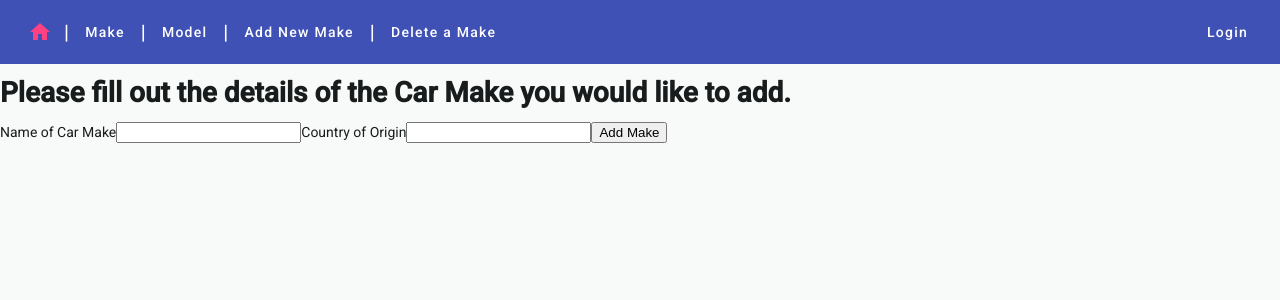
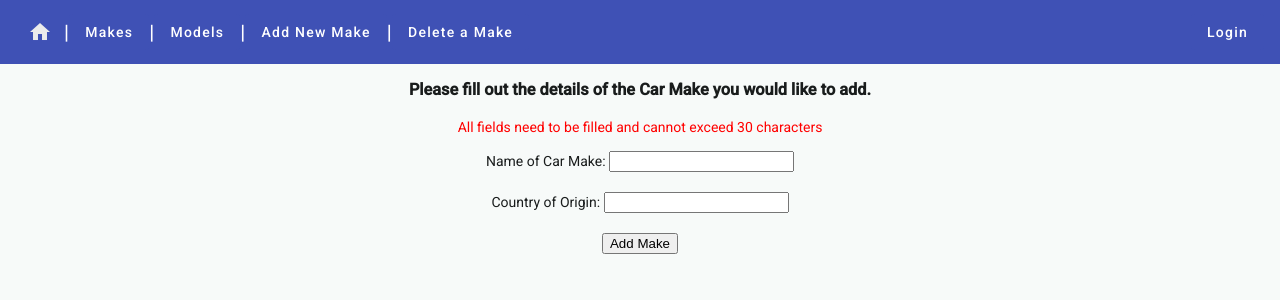
Before and after one commit to csun-jtabu/CarDatabase-SPA-WebApp, an Angular app: page /add-make in a window 1280 px wide. Shown: the top 300 px of the page. Built offline with nearby package versions, Linux system fonts and the light colour scheme; no server answers.

Commit message:
Added Delete Make function and Authorization for it. (only for admin)

```diff
--- a/src/app/admin-control/add-make/add-make.html
+++ b/src/app/admin-control/add-make/add-make.html
@@ -1,21 +1,32 @@
-<div>
-    <h1>Please fill out the details of the Car Make you would like to add.</h1>
-    <form [formGroup]="form" (ngSubmit)="onSubmit()">
-        <label>Name of Car Make</label>
-        <input type="text" formControlName="make">
+<div style="text-align: center;">
+    <h3>Please fill out the details of the Car Make you would like to add.</h3>
+    <p style="color: red;">All fields need to be filled and cannot exceed 30 characters</p>
 
-        <label>Country of Origin</label>
-        <input type="text" formControlName="origin">
-
-        <button type="submit">Add Make</button>
-    </form>
     @if (submitted)
     {
-      <p style="color: green;">Car make has been successfully added!</p>
+      <p style="color: green;"><b>Car make has been successfully added!</b></p>
     }
 
     @if (errorMessage)
     {
-      <p style="color: red;">{{ errorMessage }}</p>
+      <p style="color: red;"><b>{{ errorMessage }}</b></p>
     }
+
+    <form [formGroup]="form" (ngSubmit)="onSubmit()">
+        <div>
+          <label>Name of Car Make: </label>
+          <input type="text" formControlName="make">
+        </div>
+
+        <br>
+
+        <div>
+          <label>Country of Origin: </label>
+          <input type="text" formControlName="origin">
+        </div>
+
+        <br>
+
+        <button type="submit">Add Make</button>
+    </form>
 </div>
--- a/src/app/admin-control/add-make/add-make.ts
+++ b/src/app/admin-control/add-make/add-make.ts
@@ -3,7 +3,6 @@ import { AbstractControl, FormControl, FormGroup, ReactiveFormsModule, Validatio
 import { AdminControlService } from '../admin-control-service';
 import { Router } from '@angular/router';
 import { CarMakeCreate } from './car-make-create';
-import { AsyncPipe } from '@angular/common';
 
 @Component({
   selector: 'app-add-make',
@@ -53,7 +52,7 @@ export class AddMake implements OnInit {
     this.errorMessage = null;
 
     if (this.form.invalid) {
-      this.errorMessage = `Form is invalid. Please correct the errors and try again.`;
+      this.errorMessage = 'Form is invalid. Please correct the errors and try again.';
       return;
     }
 
@@ -70,10 +69,15 @@ export class AddMake implements OnInit {
           this.form.reset();
         },
         error: result => {
-          console.log('Error' + result);
-          this.errorMessage = `Error occurred! Status code: ${result.status}`;
-      }
-    });
+          if (result.status === 403)
+          {
+            this.errorMessage = 'Entry not submitted. Error 403. You do not have permission to perform this action.';
+          } else
+          {
+            this.errorMessage = `Error occurred! Status code: ${result.status}`;
+          }
+          this.form.reset();
+    }});
   }
 
 }
--- a/src/app/admin-control/admin-control-service.ts
+++ b/src/app/admin-control/admin-control-service.ts
@@ -17,4 +17,8 @@ export class AdminControlService {
     return this.http.post<MakeData>(environment.apiUrl + "api/CarMakes", carMake);
   }
 
+  deleteMake(id: number): Observable<MakeData> {
+    return this.http.delete<MakeData>(`${environment.apiUrl}api/CarMakes/${id}`);
+  }
+
 }
--- a/src/app/admin-control/delete-make/delete-make.html
+++ b/src/app/admin-control/delete-make/delete-make.html
@@ -1 +1,30 @@
-<p>delete-make works!</p>
+<div style="text-align: center;">
+    <h3>Please enter the Make ID of the Car Make you want to get rid of</h3>
+    <h4>(refer to 'Makes' section)</h4>
+
+    <p style="color: red;">Field needs to be filled with an ID number greater than 0</p>
+
+    @if (submitted)
+    {
+      <p style="color: green;"><b>Successfully Deleted Car Make: </b></p>
+      <p style="color: green;"><b>ID: {{ deletedMake?.id }}</b></p>
+      <p style="color: green;"><b>Name: {{ deletedMake?.make }}</b></p>
+      <p style="color: green;"><b>Origin: {{ deletedMake?.origin }}</b></p>
+    }
+
+    @if (errorMessage)
+    {
+      <p style="color: red;"><b>{{ errorMessage }}</b></p>
+    }
+
+    <form [formGroup]="form" (ngSubmit)="onSubmit()">
+        <div>
+          <label>Make ID: </label>
+          <input type="text" formControlName="makeId">
+        </div>
+
+        <br>
+
+        <button type="submit">Delete Make</button>
+    </form>
+</div>
--- a/src/app/admin-control/delete-make/delete-make.ts
+++ b/src/app/admin-control/delete-make/delete-make.ts
@@ -1,11 +1,70 @@
-import { Component } from '@angular/core';
+import { Component, OnInit } from '@angular/core';
+import { FormControl, FormGroup, ReactiveFormsModule, Validators } from '@angular/forms';
+import { AdminControlService } from '../admin-control-service';
+import { Router } from '@angular/router';
+import { MakeData } from '../../make/make-data';
 
 @Component({
   selector: 'app-delete-make',
-  imports: [],
+  imports: [ReactiveFormsModule],
   templateUrl: './delete-make.html',
   styleUrl: './delete-make.scss'
 })
-export class DeleteMake {
+export class DeleteMake implements OnInit {
 
+  form!:FormGroup;
+  submitted = false;
+  errorMessage: string | null = null;
+  deletedMake: MakeData | null = null;
+
+  constructor(private adminService: AdminControlService, private router: Router) {}
+
+  // Initializes the form for add make component (form containing make and origin fields).
+  ngOnInit(): void {
+      this.form = new FormGroup({
+        'makeId': new FormControl<number>(0, [Validators.required, Validators.min(1)])
+    });
+  }
+
+  // Submits the add make form and calls the
+  onSubmit(): void {
+    this.submitted = false;
+    this.errorMessage = null;
+    const makeId = this.form.controls['makeId'].value!;
+
+    if (this.form.invalid)
+    {
+      this.errorMessage = 'Form is invalid. Please correct the errors and try again.';
+      return;
+    }
+
+    this.adminService.deleteMake(makeId).subscribe({
+        next: result =>
+        {
+          console.log(result);
+          this.deletedMake = result;
+          this.submitted = true;
+          this.form.reset();
+        },
+        error: result =>
+        {
+          if (result.status === 403)
+          {
+            this.errorMessage = 'Entry not submitted. Error 403. You do not have permission to perform this action.';
+          }
+          else if (result.status === 400)
+          {
+            this.errorMessage = 'Cannot delete this make. Delete all associated models first.';
+          }
+          else if (result.status === 404) {
+            this.errorMessage = 'Car make not found.';
+          }
+          else
+          {
+            this.errorMessage = `Error occurred! Status code: ${result.status}`;
+          }
+          this.form.reset();
+        }
+    });
+  }
 }
--- a/src/app/car-make-model-count/car-make-model-count.html
+++ b/src/app/car-make-model-count/car-make-model-count.html
@@ -1,10 +1,10 @@
+<div style="text-align: center;">
 @if (makeModelCount$ | async; as makeModelCount) {
-  <p>{{ makeModelCount.make }} has {{ makeModelCount.modelCount }} models to choose from</p>
+  <p><b>{{ makeModelCount.make }}</b> has <b>{{ makeModelCount.modelCount }} models</b> to choose from.</p>
 }
 @else {
   <p>Loading...</p>
 }
 
-<div>
   <a [routerLink]="['/make']">Make List</a>
 </div>
--- a/src/app/make/make.html
+++ b/src/app/make/make.html
@@ -1,4 +1,5 @@
-<table>
+<div style="text-align: center;">
+  <table table style="margin-left:auto; margin-right:auto;">
     <thead>
       <th>Make ID</th>
       <th>Make Name</th>
@@ -16,3 +17,4 @@
 
     </tbody>
   </table>
+</div>
--- a/src/app/model/model-data.ts
+++ b/src/app/model/model-data.ts
@@ -1,7 +1,7 @@
 export interface ModelData {
   id: number,
   makeId: number,
-  model: "satellite",
+  model: string,
   mpg: number,
   cylinders: number,
   displacement: number,
--- a/src/app/model/model.html
+++ b/src/app/model/model.html
@@ -1,4 +1,5 @@
-<table>
+<div style="text-align: center;">
+  <table style="margin-left:auto; margin-right:auto;">
     <thead>
       <th>Model ID</th>
       <th>Make ID</th>
@@ -32,3 +33,4 @@
 
     </tbody>
   </table>
+</div>
--- a/src/app/nav-bar/nav-bar.html
+++ b/src/app/nav-bar/nav-bar.html
@@ -1,8 +1,8 @@
 <header>
   <mat-toolbar color="primary">
-    <button mat-icon-button [routerLink]="['/']"><mat-icon color="accent">home</mat-icon></button> |
-    <a mat-flat-button color="primary" [routerLink]="['/make']">Make</a> |
-    <a mat-flat-button color="primary" [routerLink]="['/model']">Model</a> |
+    <button mat-icon-button [routerLink]="['/']"><mat-icon style="color: rgb(235, 235, 235);">home</mat-icon></button> |
+    <a mat-flat-button color="primary" [routerLink]="['/make']">Makes</a> |
+    <a mat-flat-button color="primary" [routerLink]="['/model']">Models</a> |
     <a mat-flat-button color="primary" [routerLink]="['add-make']">Add New Make</a> |
     <a mat-flat-button color="primary" [routerLink]="['/delete-make']">Delete a Make</a>
     <span class="separator"></span>
```
Also changed, not shown: src/app/home/home.html (+52 -1 lines). Lines whose indentation alone changed are shown as unchanged.
